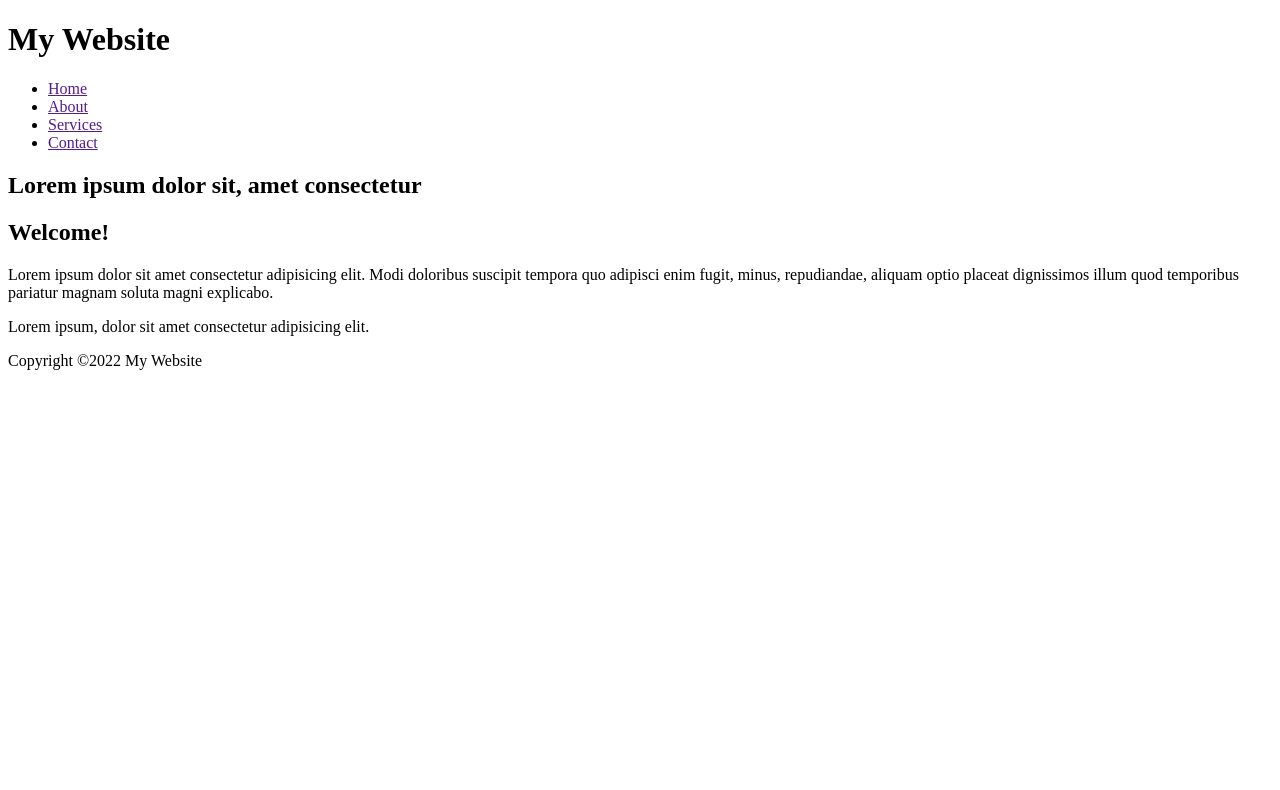
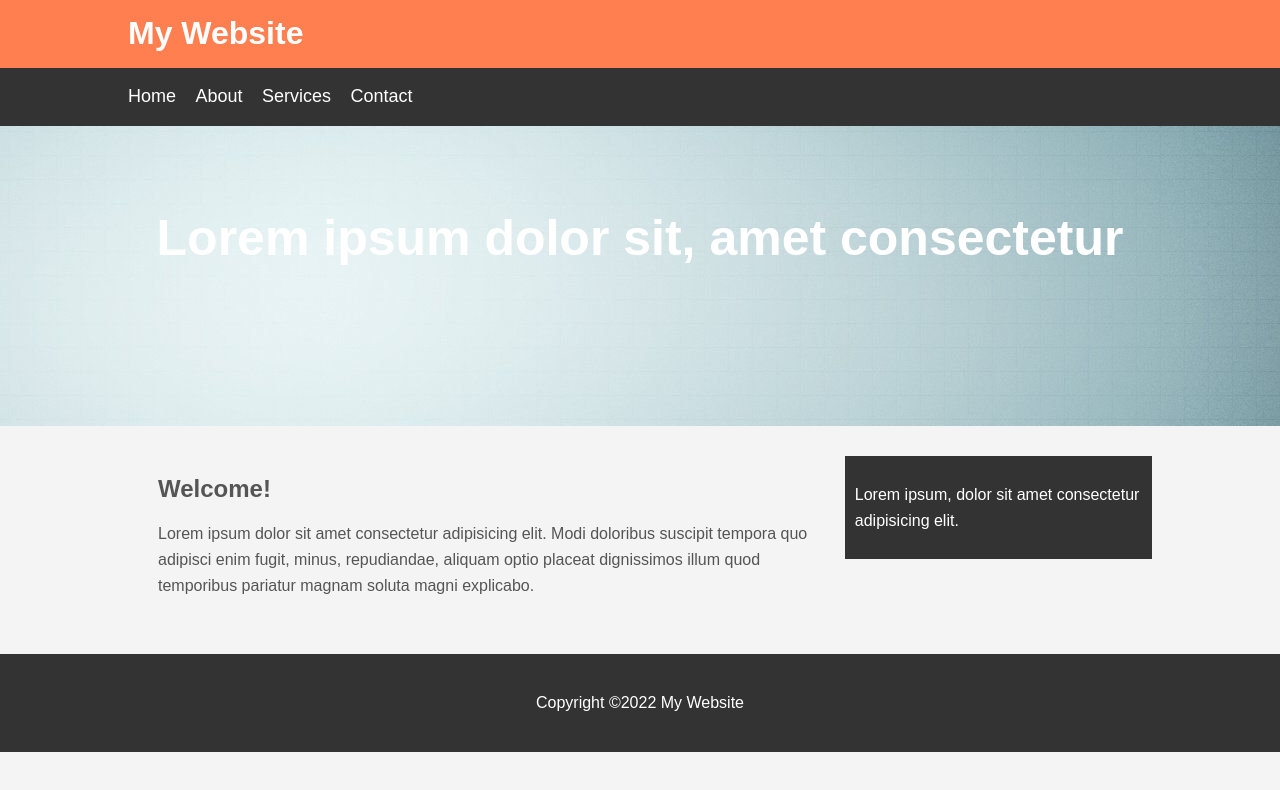
Before and after one commit to Nchisom/First-CSS-Template, a plain HTML site: page index.html in a window 1280 px wide. Drawn offline with Linux system fonts and the light colour scheme.

Commit message:
Fixed css path

```diff
--- a/index.html
+++ b/index.html
@@ -5,7 +5,7 @@
     <meta http-equiv="X-UA-Compatible" content="IE=edge" />
     <meta name="viewport" content="width=device-width, initial-scale=1.0" />
     <title>Document</title>
-    <link rel="stylesheet" type="text/css" href="/First-CSS-Template//my website/css/style.css" />
+    <link rel="stylesheet" type="text/css" href="css/style.css" />
   </head>
   <body>
     <header id="main-header">
```
